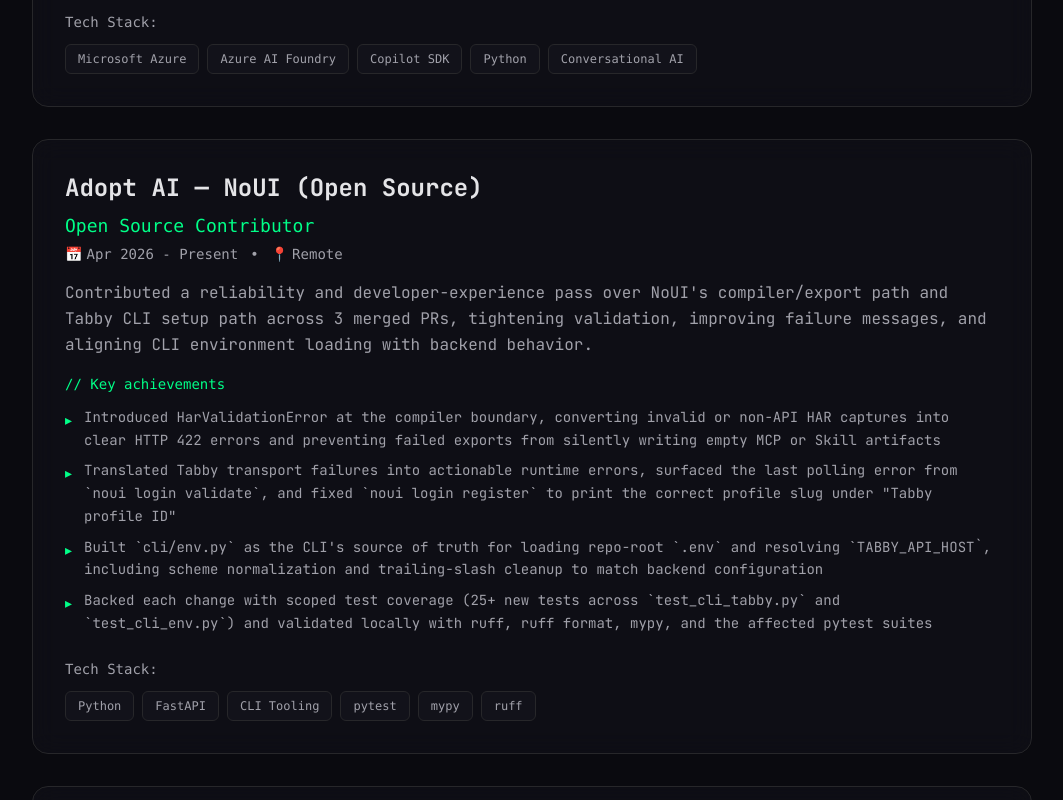
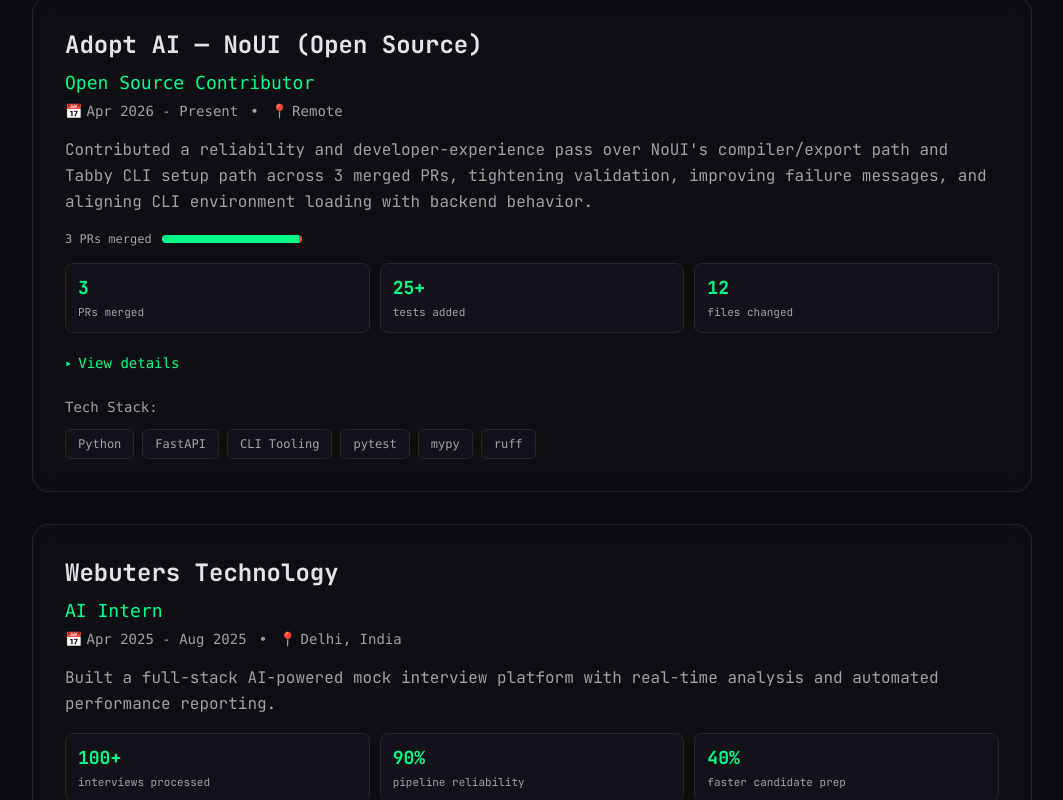
Before and after one commit to L-Gupta/my-portfolio, a Next.js app: page / in a window 1280 px wide. Shown: the part 2880-3680 px from the top of the page, without its empty margins (108-1171 px from the left). Built offline with nearby package versions, Linux system fonts and the light colour scheme.

Commit message:
Updated the UI for the experience section. The format is now an expandable section which makes the UI look less text heavy and more interactive

```diff
--- a/app/components/Experience.tsx
+++ b/app/components/Experience.tsx
@@ -31,6 +31,12 @@
       'Backed each change with scoped test coverage (25+ new tests across `test_cli_tabby.py` and `test_cli_env.py`) and validated locally with ruff, ruff format, mypy, and the affected pytest suites',
     ],
     techStack: ['Python', 'FastAPI', 'CLI Tooling', 'pytest', 'mypy', 'ruff'],
+    stats: [
+      { value: '3', label: 'PRs merged' },
+      { value: '25+', label: 'tests added' },
+      { value: '12', label: 'files changed' },
+    ],
+    diffStat: { insertions: 775, deletions: 18, label: '3 PRs merged' },
   },
   {
     company: 'Webuters Technology',
@@ -45,6 +51,11 @@
       'Built React frontend with WebRTC for video/audio capture and automated PDF report generation with ReportLab, reducing candidate prep time by 40%'
     ],
     techStack: ['FastAPI', 'Python', 'Gemini', 'Pinecone', 'Deepgram', 'OpenCV','FER','Librosa','React', 'WebRTC', 'ReportLab', 'LangChain'],
+    stats: [
+      { value: '100+', label: 'interviews processed' },
+      { value: '90%', label: 'pipeline reliability' },
+      { value: '40%', label: 'faster candidate prep' },
+    ],
   },
 ];
 
--- a/app/components/ExperienceCard.tsx
+++ b/app/components/ExperienceCard.tsx
@@ -1,3 +1,18 @@
+'use client';
+
+import { useId, useState, type ReactNode } from 'react';
+
+export interface CardStat {
+  value: string;
+  label: string;
+}
+
+export interface DiffStat {
+  insertions: number;
+  deletions: number;
+  label: string;
+}
+
 export interface Experience {
   company: string;
   role: string;
@@ -6,6 +21,24 @@
   description: string;
   achievements: string[];
   techStack: string[];
+  stats?: CardStat[];
+  diffStat?: DiffStat;
+}
+
+function renderWithCode(text: string): ReactNode {
+  const parts = text.split('`');
+  return parts.map((part, i) =>
+    i % 2 === 1 ? (
+      <code
+        key={i}
+        className="bg-[var(--color-bg)] text-[var(--color-accent)] px-1.5 py-0.5 rounded text-[0.85em]"
+      >
+        {part}
+      </code>
+    ) : (
+      <span key={i}>{part}</span>
+    )
+  );
 }
 
 export function ExperienceCard({
@@ -17,6 +50,14 @@
   index: number;
   isVisible: boolean;
 }) {
+  const [open, setOpen] = useState(false);
+  const detailsId = useId();
+  const showToggle = exp.achievements.length >= 3;
+
+  const totalDiff = exp.diffStat ? exp.diffStat.insertions + exp.diffStat.deletions : 0;
+  const insertionsPct = totalDiff ? (exp.diffStat!.insertions / totalDiff) * 100 : 0;
+  const deletionsPct = totalDiff ? 100 - insertionsPct : 0;
+
   return (
     <div
       className="bento-card rounded-2xl p-8 accent-bar group"
@@ -49,13 +90,81 @@
         </div>
       </div>
 
-      {/* Description */}
+      {/* Summary */}
       <p className="text-[var(--color-text-muted)] leading-relaxed mb-4">
         {exp.description}
       </p>
 
+      {/* Diff stat bar */}
+      {exp.diffStat && (
+        <div className="flex items-center gap-2.5 mb-4 text-xs font-mono text-[var(--color-text-muted)]">
+          <span>{exp.diffStat.label}</span>
+          <div className="flex w-[140px] h-2 rounded-full overflow-hidden bg-[var(--color-border)]">
+            <div className="bg-[var(--color-accent)]" style={{ width: `${insertionsPct}%` }} />
+            <div className="bg-red-500" style={{ width: `${deletionsPct}%` }} />
+          </div>
+        </div>
+      )}
+
+      {/* Stat grid */}
+      {exp.stats && exp.stats.length > 0 && (
+        <div
+          className="grid gap-2.5 mb-5"
+          style={{ gridTemplateColumns: `repeat(${Math.min(exp.stats.length, 3)}, minmax(0, 1fr))` }}
+        >
+          {exp.stats.map((stat, i) => (
+            <div
+              key={i}
+              className="bg-[var(--color-bg-elevated)] border border-[var(--color-border)] rounded-lg px-3 py-2.5"
+            >
+              <div className="text-lg font-bold text-[var(--color-accent)]">{stat.value}</div>
+              <div className="text-[11px] text-[var(--color-text-muted)] mt-0.5">{stat.label}</div>
+            </div>
+          ))}
+        </div>
+      )}
+
       {/* Achievements */}
       <div className="mb-6">
+        {showToggle ? (
+          <>
+            <button
+              type="button"
+              aria-expanded={open}
+              aria-controls={detailsId}
+              onClick={() => setOpen((o) => !o)}
+              className="flex items-center gap-1.5 text-sm font-mono text-[var(--color-accent)] rounded focus-visible:outline focus-visible:outline-2 focus-visible:outline-[var(--color-accent)] focus-visible:outline-offset-2"
+            >
+              <span
+                className="inline-block text-xs transition-transform duration-150"
+                style={{ transform: open ? 'rotate(90deg)' : 'rotate(0deg)' }}
+              >
+                ▸
+              </span>
+              View details
+            </button>
+            <div
+              id={detailsId}
+              role="region"
+              aria-label={`${exp.company} details`}
+              className="collapse-transition overflow-hidden"
+              style={{ maxHeight: open ? '600px' : '0px', marginTop: open ? '0.875rem' : '0px' }}
+            >
+              <ul className="space-y-2">
+                {exp.achievements.map((achievement, i) => (
+                  <li
+                    key={i}
+                    className="flex items-start gap-3 text-[var(--color-text-muted)] text-sm"
+                  >
+                    <span className="text-[var(--color-accent)] mt-1 flex-shrink-0">▸</span>
+                    <span className="leading-relaxed">{renderWithCode(achievement)}</span>
+                  </li>
+                ))}
+              </ul>
+            </div>
+          </>
+        ) : (
+          <>
             <h4 className="text-sm font-mono text-[var(--color-accent)] mb-3">
               // Key achievements
             </h4>
@@ -66,10 +175,12 @@
                   className="flex items-start gap-3 text-[var(--color-text-muted)] text-sm"
                 >
                   <span className="text-[var(--color-accent)] mt-1 flex-shrink-0">▸</span>
-              <span className="leading-relaxed">{achievement}</span>
+                  <span className="leading-relaxed">{renderWithCode(achievement)}</span>
                 </li>
               ))}
             </ul>
+          </>
+        )}
       </div>
 
       {/* Tech Stack */}
--- a/app/components/Journey.tsx
+++ b/app/components/Journey.tsx
@@ -35,6 +35,20 @@
         },
       },
       {
+        label: "Hackathon Prototype",
+        project: {
+          title: 'OculusMed AI Medical Screener',
+          description:
+            'End-to-end AI triage system for Diabetic Retinopathy and Tuberculosis detection with explainable Grad-CAM heatmaps and zero PHI storage.',
+          bullets: [
+            'Fine-tuned ResNet50 and EfficientNetB3 on NIH and Kaggle datasets for dual-condition classification.',
+            'Projected Grad-CAM overlays onto infected regions for transparent, clinician-facing decision support.',
+            'Processed all patient images entirely in-memory — no data saved to disk for HIPAA-like compliance.',
+          ],
+          techStack: ['Python','PyTorch','FastAPI','Grad-CAM','Next.js','Docker'],
+        }
+      },
+      {
         label: "Learning Project",
         project: {
           title: 'Dogs vs Cats Image Classifier',
@@ -46,20 +60,6 @@
             'Tracked train/val loss and accuracy per epoch using BCEWithLogitsLoss and Adam optimizer.',
           ],
           techStack: ['Python','PyTorch','torchvision','Pillow'],
-        }
-      },
-      {
-        label: "Hackathon Prototype",
-        project: {
-          title: 'OculusMed AI Medical Screener',
-          description:
-            'End-to-end AI triage system for Diabetic Retinopathy and Tuberculosis detection with explainable Grad-CAM heatmaps and zero PHI storage.',
-          bullets: [
-            'Fine-tuned ResNet50 and EfficientNetB3 on NIH and Kaggle datasets for dual-condition classification.',
-            'Projected Grad-CAM overlays onto infected regions for transparent, clinician-facing decision support.',
-            'Processed all patient images entirely in-memory — no data saved to disk for HIPAA-like compliance.',
-          ],
-          techStack: ['Python','PyTorch','FastAPI','Grad-CAM','Next.js','Docker'],
         }
       },
     ],
--- a/app/components/ResearchExperience.tsx
+++ b/app/components/ResearchExperience.tsx
@@ -28,6 +28,10 @@
       'Benchmarked 5 ML models (TabPFN, TAPEX, GraPPa, BERT, Gemini API) on tabular data, analyzing accuracy/latency trade-offs',
     ],
     techStack: ['Python', 'Keras/PyTorch', 'NumPy', 'Scikit-learn', 'Data Processing'],
+    stats: [
+      { value: '~85%', label: 'accuracy achieved' },
+      { value: '15+', label: 'ML models tested and benchmarked' },
+    ],
   },
 ];
 
--- a/app/components/StartUps.tsx
+++ b/app/components/StartUps.tsx
@@ -30,6 +30,11 @@
       'Integrated third-party APIs (Tesseract OCR, OpenAI GPT, spaCy NLP) with fallback strategies and structured data extraction for 100+ page packages',
     ],
     techStack: ['FastAPI', 'Celery', 'Redis', 'PostgreSQL', 'Python', 'Microservices'],
+    stats: [
+      { value: '35%', label: 'faster review throughput' },
+      { value: '3', label: 'developers led' },
+      { value: '100+', label: 'page packages processed' },
+    ],
   },
 ];
 
--- a/app/globals.css
+++ b/app/globals.css
@@ -306,3 +306,14 @@
   0%, 100% { background-position: 0% 50%; }
   50% { background-position: 100% 50%; }
 }
+
+/* Collapsible experience card details */
+.collapse-transition {
+  transition: max-height 0.25s ease, margin-top 0.25s ease;
+}
+
+@media (prefers-reduced-motion: reduce) {
+  .collapse-transition {
+    transition: none;
+  }
+}
```
Lines whose indentation alone changed are shown as unchanged.
